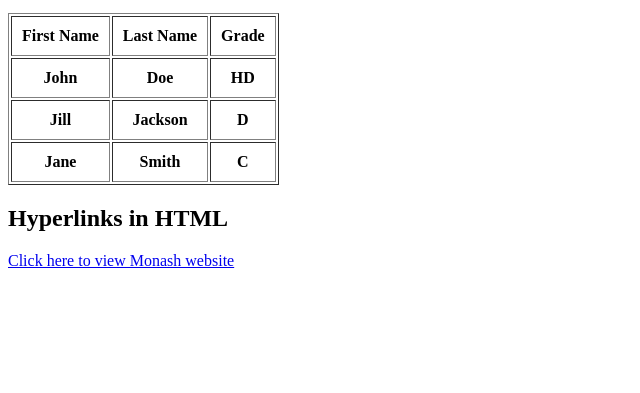
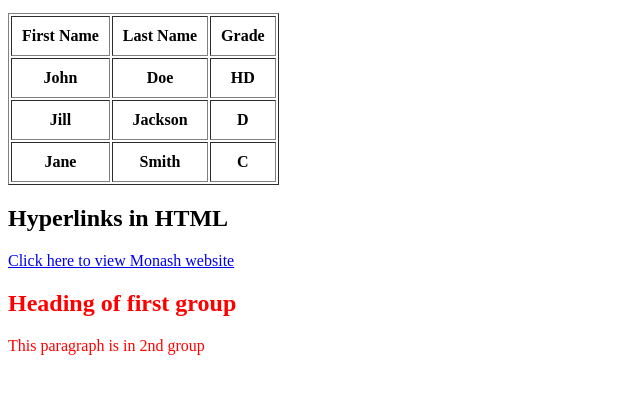
Before and after one commit to senu-s/3179, a plain HTML site: page index.html in a window 1280 px wide. Shown: the part 101-494 px from the top of the page, without its empty margins (0-640 px from the left). Drawn offline with Linux system fonts and the light colour scheme.

Commit message:
Included a comment

```diff
--- a/index.html
+++ b/index.html
@@ -31,6 +31,11 @@
     </table>
     <h2>Hyperlinks in HTML</h2>
     <a href="https://www.monash.edu/">Click here to view Monash website</a>
+    <div style="color: red;">
+        <h2>Heading of first group</h2>
+        <p>This paragraph is in 2nd group</p>
+    </div>
+    <!-- Check out how to make lists, and formatt texts in HTML -->
 
 </body>
 </html>
```
